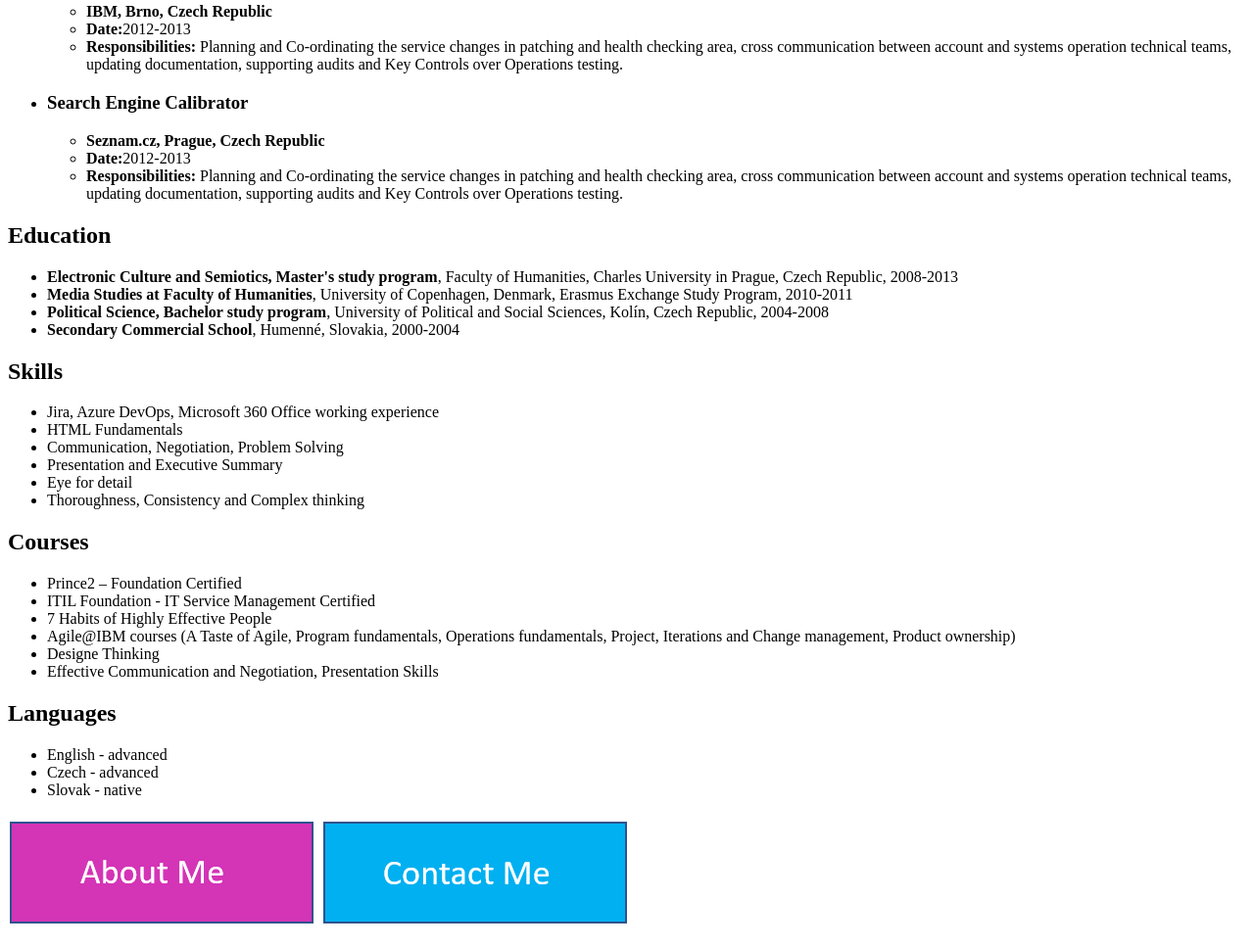
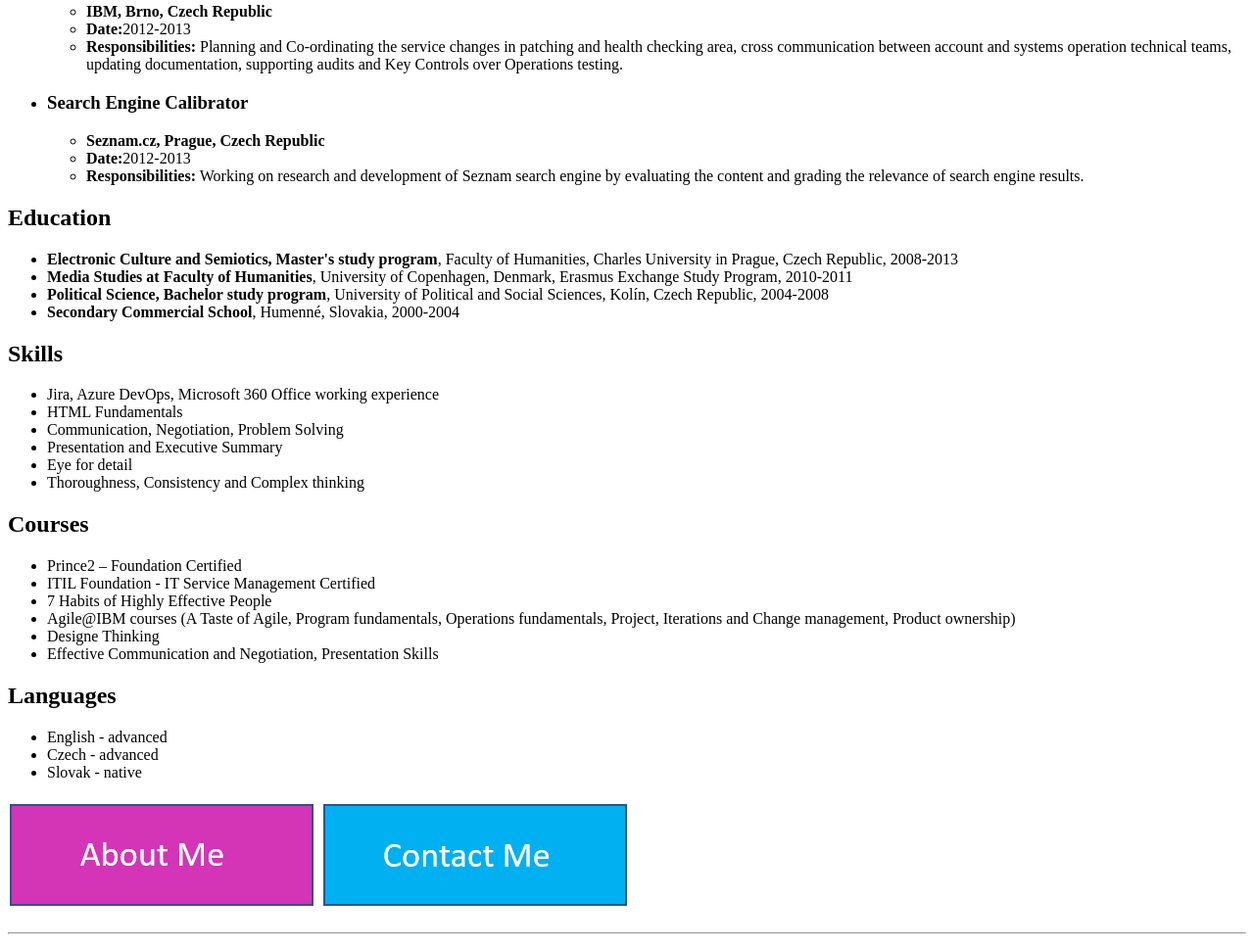
Before and after one commit to KatkaTest/html-MyResume, a plain HTML site: page index.html in a window 1280 px wide. Shown: the part 1188-2155 px from the top of the page at 98% size. Drawn offline with Linux system fonts and the light colour scheme.

Commit message:
Add files via upload

```diff
--- a/index.html
+++ b/index.html
@@ -68,10 +68,7 @@
             <ul>
                 <li><b>Seznam.cz, Prague, Czech Republic</b></li>
                 <li><b>Date:</b>2012-2013</li>
-                <li><b>Responsibilities:</b> Planning and Co-ordinating the service changes in patching and health checking
-                    area, cross communication between account and systems operation technical
-                    teams, updating documentation, supporting audits and Key Controls over
-                    Operations testing.</li>
+                <li><b>Responsibilities:</b> Working on research and development of Seznam search engine by evaluating the content and grading the relevance of search engine results.</li>
             </ul>
             </li>
     </ul>
```
